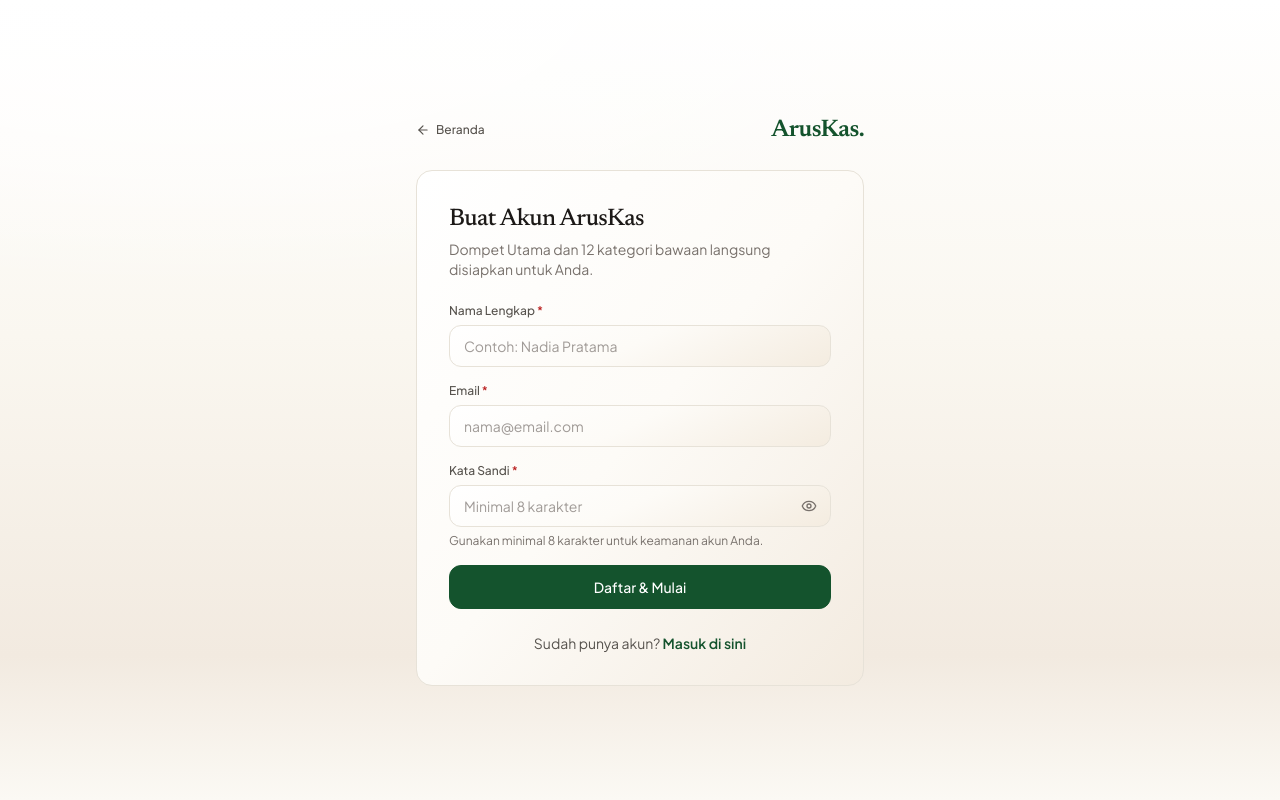
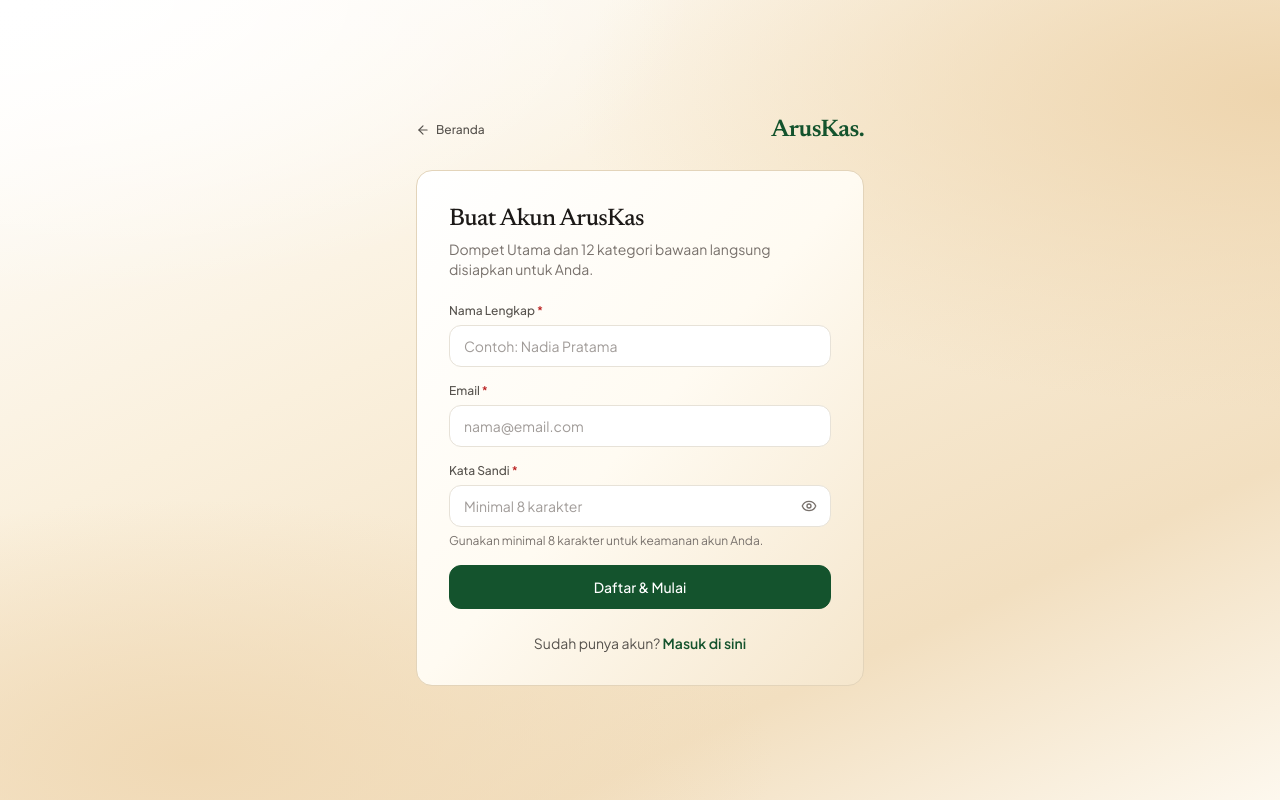
Before and after one commit to masudabdulghani764-lang/aruskas, a Next.js app: page /daftar in a window 1280 px wide. Built offline with nearby package versions, Linux system fonts and the light colour scheme.

Commit message:
style: enhance warm cream-to-white background gradient across all pages and cards

```diff
--- a/src/app/(auth)/daftar/page.tsx
+++ b/src/app/(auth)/daftar/page.tsx
@@ -77,7 +77,7 @@ function DaftarForm() {
     : "/masuk";
 
   return (
-    <div className="min-h-screen bg-[#F7F5F0] px-4 py-10 flex flex-col justify-center">
+    <div className="min-h-screen bg-cream-canvas px-4 py-10 flex flex-col justify-center">
       <div className="mx-auto w-full max-w-md">
         <div className="mb-6 flex items-center justify-between">
           <Link
--- a/src/app/(auth)/masuk/page.tsx
+++ b/src/app/(auth)/masuk/page.tsx
@@ -70,7 +70,7 @@ function MasukForm() {
     : "/daftar";
 
   return (
-    <div className="min-h-screen bg-[#F7F5F0] px-4 py-10 flex flex-col justify-center">
+    <div className="min-h-screen bg-cream-canvas px-4 py-10 flex flex-col justify-center">
       <div className="mx-auto w-full max-w-md">
         <div className="mb-6 flex items-center justify-between">
           <Link
--- a/src/app/globals.css
+++ b/src/app/globals.css
@@ -1,10 +1,10 @@
 @import "tailwindcss";
 
 :root {
-  --bg-canvas: #F7F5F0;
-  --bg-sheet: #FFFFFF;
-  --bg-subtle: #EFECE4;
-  --border-warm: #E7E2D8;
+  --bg-canvas: #F5E9D3;
+  --bg-sheet: #FFFDF8;
+  --bg-subtle: #F2E2C4;
+  --border-warm: #E3D4BA;
 
   --ink-primary: #1C1917;
   --ink-secondary: #57534E;
@@ -29,9 +29,10 @@
   body {
     background-color: var(--bg-canvas);
     background-image:
-      radial-gradient(ellipse 85% 50% at 12% 0%, #FFFFFF 0%, transparent 72%),
-      radial-gradient(ellipse 75% 48% at 88% 15%, #F2E7D3 0%, transparent 70%),
-      linear-gradient(180deg, #FFFFFF 0%, #FBF8F2 36%, #F3ECE0 74%, #FCFaf5 100%);
+      radial-gradient(ellipse 80% 55% at 0% 0%, #FFFFFF 0%, rgba(255, 255, 255, 0) 68%),
+      radial-gradient(ellipse 85% 60% at 100% 10%, #EED5AE 0%, rgba(238, 213, 174, 0) 65%),
+      radial-gradient(ellipse 70% 50% at 15% 95%, #F0D9B5 0%, rgba(240, 217, 181, 0) 65%),
+      linear-gradient(155deg, #FFFFFF 0%, #FAF0DD 38%, #F2DFC0 76%, #FDF8EE 100%);
     background-attachment: fixed;
     color: var(--ink-primary);
     font-family: var(--font-plus-jakarta), system-ui, -apple-system, sans-serif;
@@ -40,22 +41,25 @@
   }
 }
 
-/* Soft editorial Cream-to-White gradients for all sheet/card/canvas surfaces */
-.bg-\[\#FFFFFF\] {
-  background-color: #FFFFFF;
-  background-image: linear-gradient(155deg, #FFFFFF 0%, #FDFBF7 48%, #F4ECE0 100%);
+/* Explicit semantic class + overrides for visible warm editorial Cream-to-White gradients */
+.bg-cream-canvas,
+.bg-\[\#F7F5F0\] {
+  background-color: #F5E9D3;
+  background-image:
+    radial-gradient(ellipse 80% 55% at 0% 0%, #FFFFFF 0%, rgba(255, 255, 255, 0) 68%),
+    radial-gradient(ellipse 85% 60% at 100% 12%, #EED5AE 0%, rgba(238, 213, 174, 0) 65%),
+    radial-gradient(ellipse 70% 50% at 15% 95%, #F0D9B5 0%, rgba(240, 217, 181, 0) 65%),
+    linear-gradient(155deg, #FFFFFF 0%, #FAF0DD 38%, #F2DFC0 76%, #FDF8EE 100%);
 }
 
-.bg-\[\#F7F5F0\] {
-  background-color: #F7F5F0;
-  background-image:
-    radial-gradient(ellipse 85% 50% at 15% 0%, #FFFFFF 0%, transparent 72%),
-    linear-gradient(180deg, #FFFFFF 0%, #FAF7F0 42%, #F2EAE0 82%, #FBF9F4 100%);
+.bg-\[\#FFFFFF\]:not(input):not(select):not(textarea) {
+  background-color: #FFFDF8;
+  background-image: linear-gradient(150deg, #FFFFFF 0%, #FFFBF2 52%, #F5E6CC 100%);
 }
 
 .bg-\[\#FAF8F4\] {
-  background-color: #FAF8F4;
-  background-image: linear-gradient(145deg, #FFFFFF 0%, #FAF7F0 55%, #F1E8D9 100%);
+  background-color: #FAF0DD;
+  background-image: linear-gradient(145deg, #FFFFFF 0%, #F9EEDB 55%, #EEDAB9 100%);
 }
 
 .tnum {
@@ -85,6 +89,7 @@
 @media print {
   html,
   body,
+  .bg-cream-canvas,
   .bg-\[\#FFFFFF\],
   .bg-\[\#F7F5F0\],
   .bg-\[\#FAF8F4\] {
--- a/src/app/layout.tsx
+++ b/src/app/layout.tsx
@@ -28,7 +28,7 @@ export const metadata: Metadata = {
 export const viewport: Viewport = {
   width: "device-width",
   initialScale: 1,
-  themeColor: "#F7F5F0",
+  themeColor: "#F5E9D3",
 };
 
 export default function RootLayout({
@@ -41,7 +41,7 @@ export default function RootLayout({
       lang="id"
       className={`${newsreader.variable} ${plusJakartaSans.variable}`}
     >
-      <body className="min-h-screen bg-[#F7F5F0] text-[#1C1917] antialiased selection:bg-[#DCFCE7] selection:text-[#14532D]">
+      <body className="min-h-screen bg-cream-canvas text-[#1C1917] antialiased selection:bg-[#DCFCE7] selection:text-[#14532D]">
         {children}
         <Toaster
           position="bottom-right"
--- a/src/app/page.tsx
+++ b/src/app/page.tsx
@@ -27,11 +27,11 @@ export default async function LandingPage() {
   const user = await getCurrentUser();
 
   return (
-    <div className="min-h-screen bg-[#F7F5F0] text-[#1C1917] scroll-smooth">
+    <div className="min-h-screen bg-cream-canvas text-[#1C1917] scroll-smooth">
       <ScrollProgressAndTopButton />
 
-      {/* Sticky Warm Ivory Top Bar */}
-      <header className="sticky top-0 z-30 border-b border-[#E5DFD3] bg-[#F7F5F0]/90 backdrop-blur-md">
+      {/* Sticky Warm Cream-White Top Bar */}
+      <header className="sticky top-0 z-30 border-b border-[#E3D4BA] bg-gradient-to-r from-[#FFFFFF]/95 via-[#FCF3E2]/95 to-[#F3E2C5]/95 backdrop-blur-md">
         <div className="mx-auto flex h-16 max-w-[1200px] items-center justify-between gap-4 px-4 sm:px-6">
           <div className="flex items-center gap-8">
             <Link
@@ -107,8 +107,8 @@ export default async function LandingPage() {
       </header>
 
       <main>
-        {/* BAND 1: Editorial Hero with Subtle Warm Paper Tint */}
-        <section className="relative overflow-hidden border-b border-[#E7E2D8] bg-gradient-to-b from-[#FAF8F4] via-[#F7F5F0] to-[#F3EFE6]">
+        {/* BAND 1: Editorial Hero with Warm Cream-to-White Gradient */}
+        <section className="relative overflow-hidden border-b border-[#E3D4BA] bg-gradient-to-br from-[#FFFFFF] via-[#FAF0DC] to-[#EED8B5]">
           <div className="mx-auto max-w-[1200px] px-4 py-12 sm:px-6 sm:py-16 lg:py-20">
             <div className="grid grid-cols-1 items-center gap-12 lg:grid-cols-12">
               <ScrollReveal className="lg:col-span-6" delayMs={0} distance={18}>
@@ -266,7 +266,7 @@ export default async function LandingPage() {
         </section>
 
         {/* BAND 3: Varied Editorial Bento Grid */}
-        <section id="fitur" className="bg-[#F7F5F0] py-16 sm:py-20">
+        <section id="fitur" className="bg-cream-canvas py-16 sm:py-20">
           <div className="mx-auto max-w-[1200px] px-4 sm:px-6">
             <ScrollReveal className="max-w-2xl">
               <p className="text-xs font-semibold uppercase tracking-[0.14em] text-[#B45309]">
@@ -521,7 +521,7 @@ export default async function LandingPage() {
         </section>
 
         {/* BAND 5: Deep Forest Closing CTA */}
-        <section className="bg-[#F7F5F0] py-16 sm:py-20">
+        <section className="bg-cream-canvas py-16 sm:py-20">
           <div className="mx-auto max-w-[1200px] px-4 sm:px-6">
             <ScrollReveal>
               <div className="relative overflow-hidden rounded-3xl border border-[#245A3E] bg-[#14532D] px-6 py-12 text-[#F7F5F0] sm:px-12 sm:py-14">
--- a/src/components/app-shell.tsx
+++ b/src/components/app-shell.tsx
@@ -205,9 +205,9 @@ export function AppShell({
 
   return (
     <QuickAddContext.Provider value={contextValue}>
-      <div className="min-h-screen bg-[#F7F5F0] text-[#1C1917]">
+      <div className="min-h-screen bg-cream-canvas text-[#1C1917]">
         {/* Top Desktop & Mobile Header */}
-        <header className="no-print sticky top-0 z-30 border-b border-[#E7E2D8] bg-[#FFFFFF]/95 backdrop-blur-xs">
+        <header className="no-print sticky top-0 z-30 border-b border-[#E3D4BA] bg-gradient-to-r from-[#FFFFFF]/95 via-[#FCF3E2]/95 to-[#F4E4C6]/95 backdrop-blur-xs">
           <div className="mx-auto flex h-16 max-w-[1200px] items-center justify-between gap-3 px-4 sm:px-6">
             <div className="flex items-center gap-7">
               <Link
@@ -362,7 +362,7 @@ export function AppShell({
         {/* Mobile Bottom Navigation Bar (5 tabs + quick `+` button) */}
         <nav
           aria-label="Navigasi seluler"
-          className="no-print fixed inset-x-0 bottom-0 z-30 border-t border-[#E7E2D8] bg-[#FFFFFF]/95 backdrop-blur-xs md:hidden"
+          className="no-print fixed inset-x-0 bottom-0 z-30 border-t border-[#E3D4BA] bg-gradient-to-r from-[#FFFFFF]/95 via-[#FCF3E2]/95 to-[#F4E4C6]/95 backdrop-blur-xs md:hidden"
         >
           <div className="grid grid-cols-6 items-center h-16 px-1">
             {NAV_ITEMS.slice(0, 2).map((item) => {
--- a/src/components/ui/primitives.tsx
+++ b/src/components/ui/primitives.tsx
@@ -102,11 +102,11 @@ export function Card({
   return (
     <div
       className={cn(
-        "rounded-2xl border border-[#E7E2D8] transition-colors duration-150",
+        "rounded-2xl border border-[#E3D4BA] transition-colors duration-150",
         subtle
-          ? "bg-gradient-to-br from-[#FAF8F3] via-[#F4EFE4] to-[#EAE2D3]"
-          : "bg-gradient-to-br from-[#FFFFFF] via-[#FDFBF7] to-[#F3EBE0]",
-        interactive && "hover:border-[#D4CCC0]",
+          ? "bg-gradient-to-br from-[#FFFDF8] via-[#F7EBD5] to-[#EED8B6]"
+          : "bg-gradient-to-br from-[#FFFFFF] via-[#FFFBF2] to-[#F5E6CC]",
+        interactive && "hover:border-[#D4C2A3]",
         CARD_PADDING[padding],
         className
       )}
```
